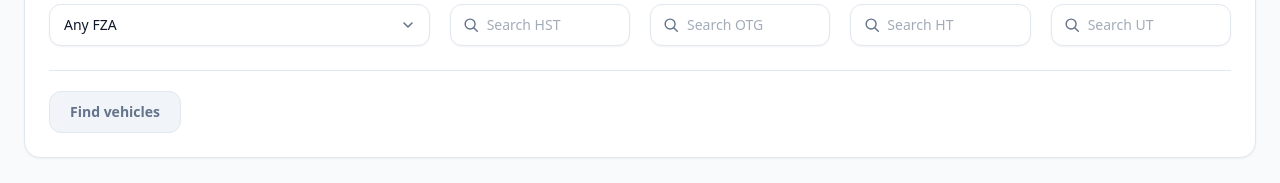
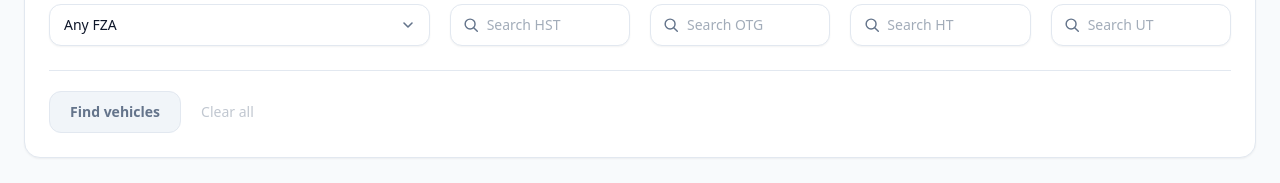
Before and after one commit to bekkrisztian/grpl-dat-demo, a Svelte app: page / in a window 1280 px wide. Both pictures are taken after a click on the button "Fuzzy search". Shown: the part 374-557 px from the top of the page. Built offline with nearby package versions, Linux system fonts and the light colour scheme.

Commit message:
GSF-229 add clear-all action to fuzzy search filters

```diff
--- a/src/FuzzySearch.svelte
+++ b/src/FuzzySearch.svelte
@@ -20,6 +20,12 @@
   let fuzzyHasNext = false;
   let fuzzySearched = false;
   let fuzzyError = "";
+  let fuzzyFiltersKey = 0;
+  let fuzzyRequestId = 0;
+
+  $: canClear = Boolean(
+    fuzzyText || Object.values(fuzzyCriteria).some(Boolean) || fuzzySearched || fuzzyError,
+  );
 
   const runFuzzySearch = async () => {
     if (!fuzzyText.trim()) return;
@@ -28,25 +34,42 @@
   };
 
   const loadFuzzyPage = async (page: number, refreshTotal = false) => {
+    const requestId = ++fuzzyRequestId;
     fuzzyLoading = "results"; fuzzyError = ""; fuzzySearched = true;
     try {
       const [vehicles, total] = await Promise.all([
         fuzzySearchVehicles(fuzzyText, fuzzyCriteria, (page - 1) * PAGE_SIZE),
         refreshTotal ? countFuzzyVehicles(fuzzyText, fuzzyCriteria) : Promise.resolve(fuzzyTotal),
       ]);
+      if (requestId !== fuzzyRequestId) return;
       fuzzyResults = vehicles;
       fuzzyTotal = total;
       fuzzyHasNext = page * PAGE_SIZE < total;
       fuzzyPage = page;
     } catch (error) {
+      if (requestId !== fuzzyRequestId) return;
       fuzzyError = message(error); fuzzyResults = []; fuzzyHasNext = false; fuzzyTotal = 0;
     }
-    finally { fuzzyLoading = ""; }
+    finally { if (requestId === fuzzyRequestId) fuzzyLoading = ""; }
   };
 
   const goToFuzzyPage = (page: number) => {
     if (page < 1 || page === fuzzyPage || fuzzyLoading) return;
     return loadFuzzyPage(page);
+  };
+
+  const clearFuzzySearch = () => {
+    fuzzyRequestId += 1;
+    fuzzyText = "";
+    fuzzyCriteria = emptyCriteria();
+    fuzzyResults = [];
+    fuzzyPage = 1;
+    fuzzyTotal = 0;
+    fuzzyHasNext = false;
+    fuzzySearched = false;
+    fuzzyError = "";
+    fuzzyLoading = "";
+    fuzzyFiltersKey += 1;
   };
 </script>
 
@@ -65,18 +88,21 @@
 
       <div class="mt-6 grid gap-5 sm:grid-cols-2 lg:grid-cols-6">
         <div class="lg:col-span-2"><FilterSelect id="fuzzy-fza" label="FZA" bind:value={fuzzyCriteria.fza} options={vehicleTypes} loading={initialLoading} optional /></div>
-        <SearchableFilter id="fuzzy-hst" label="HST" bind:value={fuzzyCriteria.hst} loadOptions={searchBrands} />
-        <SearchableFilter id="fuzzy-otg" label="OTG" bind:value={fuzzyCriteria.otg} loadOptions={searchModelRanges} />
-        <SearchableFilter id="fuzzy-ht" label="HT" bind:value={fuzzyCriteria.ht} loadOptions={searchModelGroups} />
-        <SearchableFilter id="fuzzy-ut" label="UT" bind:value={fuzzyCriteria.ut} loadOptions={searchModels} />
+        {#key fuzzyFiltersKey}
+          <SearchableFilter id="fuzzy-hst" label="HST" bind:value={fuzzyCriteria.hst} loadOptions={searchBrands} />
+          <SearchableFilter id="fuzzy-otg" label="OTG" bind:value={fuzzyCriteria.otg} loadOptions={searchModelRanges} />
+          <SearchableFilter id="fuzzy-ht" label="HT" bind:value={fuzzyCriteria.ht} loadOptions={searchModelGroups} />
+          <SearchableFilter id="fuzzy-ut" label="UT" bind:value={fuzzyCriteria.ut} loadOptions={searchModels} />
+        {/key}
       </div>
 
-      <div class="mt-6 border-t border-app-line pt-5">
+      <div class="mt-6 flex items-center gap-4 border-t border-app-line pt-5">
         <button type="submit"
           class="btn-accent rounded-xl px-5 py-2.5 text-sm font-semibold shadow-sm transition focus-visible:outline-none focus-visible:ring-4 focus-visible:ring-app-accent/25 disabled:cursor-not-allowed disabled:border disabled:border-app-line disabled:shadow-none"
           disabled={!fuzzyText.trim() || fuzzyLoading === "results"}>
           {fuzzyLoading === "results" ? "Searching…" : "Find vehicles"}
         </button>
+        <button type="button" class="px-1 py-2.5 text-sm font-medium text-app-muted transition hover:text-app-ink disabled:cursor-not-allowed disabled:opacity-40" disabled={!canClear} on:click={clearFuzzySearch}>Clear all</button>
       </div>
     </form>
 
```
Also changed, not shown: 1 other file (tests, documents, lock files or other folders).
